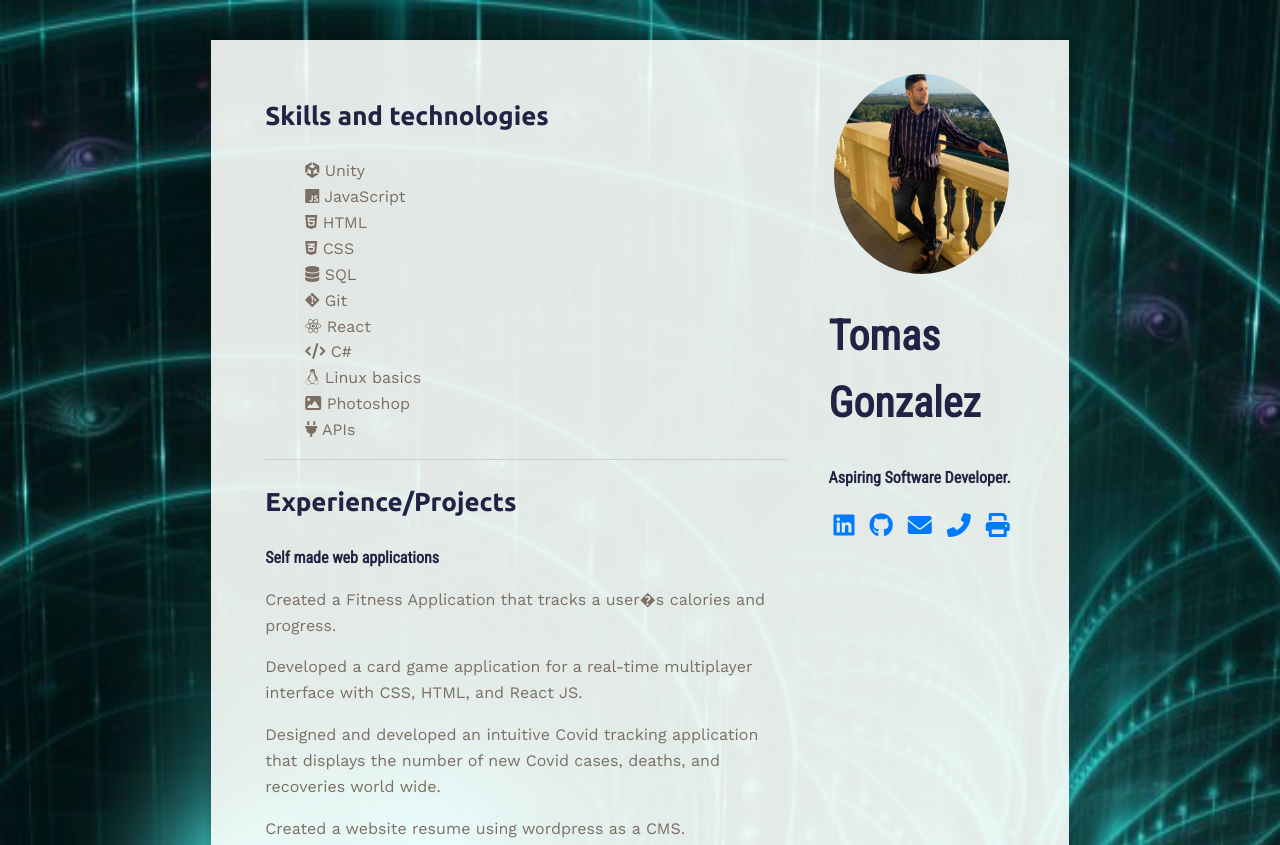
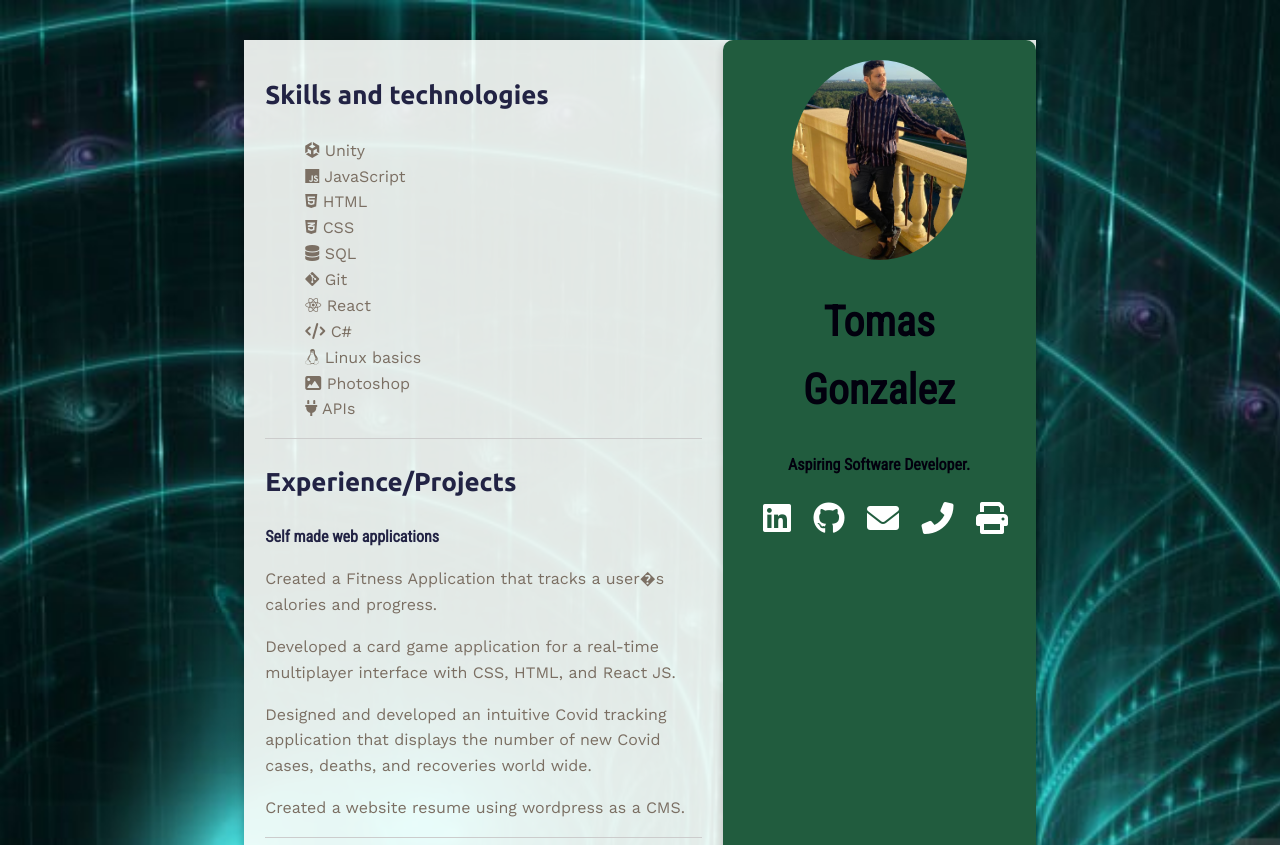
Before and after one commit to tomasGonz67/IS219HW4, a plain HTML site: page docs/index.html in a window 1280 px wide. Shown: the top 845 px of the page. Drawn offline with nearby package versions, Linux system fonts and the light colour scheme.

Commit message:
fixed up header and colors. also removed some padding.

```diff
--- a/docs/styles.css
+++ b/docs/styles.css
@@ -11,8 +11,12 @@ body {
 
 
 :root {
-    --spacing: 10px; /* Define the spacing variable */
-    --icon-size: 1.5em; /* Define the icon size variable */
+    --spacing: 15px;
+    --icon-size: 2em;
+    --header-bg-color: #215c3e; /* Define the background color */
+    --text-color: #02000e; /* Define text color for contrast */
+    --link-color: #fff; /* Link color */
+    --link-hover-color: #011e3a; /* Link hover color */
 }
 
 
@@ -41,7 +45,7 @@ ul.contact-links {
     gap: calc(var(--spacing) / 2); /* Set gap using spacing variable */
     list-style-type: none; /* Ensure no bullets or markers */
     list-style: none; /* Double ensure no list styles */
-    padding: 0;
+    padding-left: .8em;
     margin: 0;
 }
 
@@ -53,14 +57,14 @@ ul.contact-links {
 
     ul.contact-links a {
         text-decoration: none;
-        color: #007bff;
+        color: var(--link-color);
         font-size: var(--icon-size); /* Use icon size variable */
         padding: calc(var(--spacing) / 2); /* Padding around the icons */
         transition: color 0.3s;
     }
 
         ul.contact-links a:hover {
-            color: #0056b3;
+            color:var(--link-hover-color);
         }
 
 /* Setting properties of the container and applying the golden ratio for width and padding */
@@ -71,7 +75,7 @@ ul.contact-links {
     max-width: 1600px; /* Max-width for larger screens */
     margin: 0 auto;
     background-color: rgb(251, 254, 251, 0.90);
-    padding: 1.618% 2.618%; /* Padding following the golden ratio */
+    padding-left: 1.618% 2.618%; /* Padding following the golden ratio */
     box-shadow: 0 0 10px rgba(0, 0, 0, 0.3);
     margin-top: 40px;
     margin-bottom: 40px;
@@ -114,6 +118,16 @@ ul {
 }
 
 
+header {
+    background-color: var(--header-bg-color); /* Apply background color */
+    color: var(--text-color); /* Apply text color */
+    text-align: center;
+    padding: 20px;
+    border-radius: 10px; /* Rounded corners for the header */
+    box-shadow: 0 4px 8px rgba(0, 0, 0, 0.2); /* Add a subtle shadow */
+    width: 80%;
+    max-width: 600px;
+}
 
 /* Setting properties for sections in the main content */
 main section:not(:last-of-type) {
```
